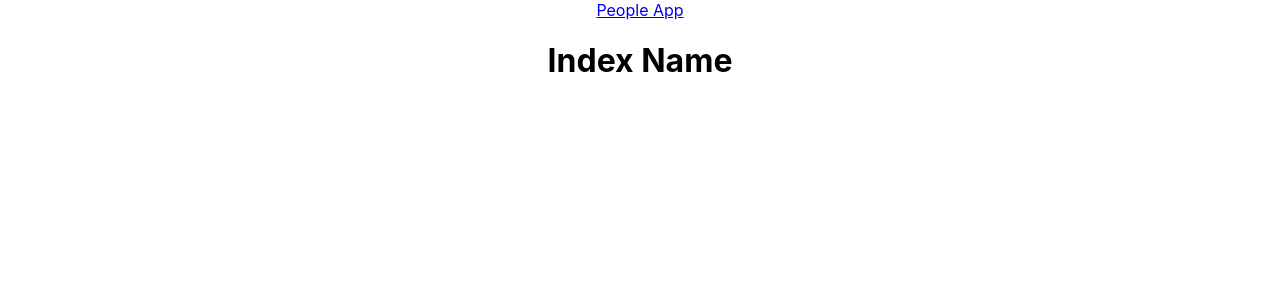
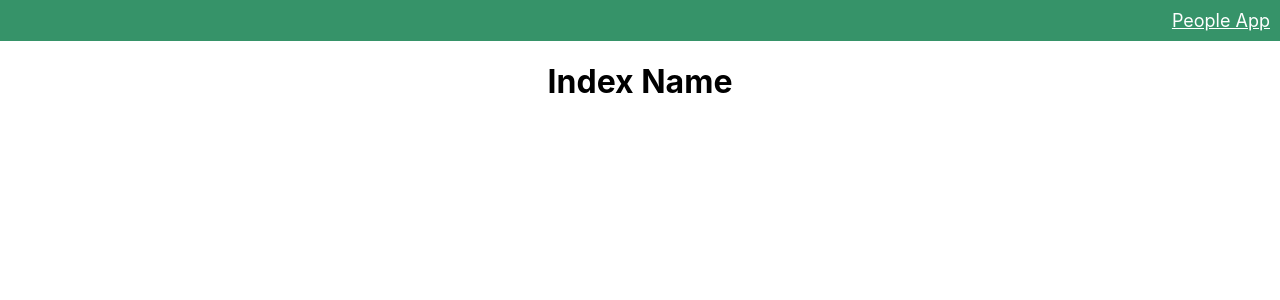
Before and after one commit to samanthaefran/frontend, a React (Create React App) app: page / in a window 1280 px wide. Shown: the top 300 px of the page. Built offline with nearby package versions, Linux system fonts and the light colour scheme.

Commit message:
wip: adds content to scss file

```diff
--- a/src/styles.scss
+++ b/src/styles.scss
@@ -0,0 +1,35 @@
+// --------------------------
+// VARIABLES
+// --------------------------
+$maincolor: #369369;
+$contrastcolor: white;
+
+@mixin white-text-black-bg {
+  color: $contrastcolor;
+  background-color: $maincolor;
+}
+
+@mixin black-text-white-bg {
+  color: $maincolor;
+  background-color: $contrastcolor;
+}
+
+// --------------------------
+// Header
+// --------------------------
+
+
+nav {
+  @include white-text-black-bg; // include makes the "@mixin" work in a class without having to rewrite code
+  display: flex;
+  justify-content: flex-end;
+
+  a {
+    @include white-text-black-bg;
+
+    div {
+      margin: 10px;
+      font-size: large;
+    }
+  }
+}
```
